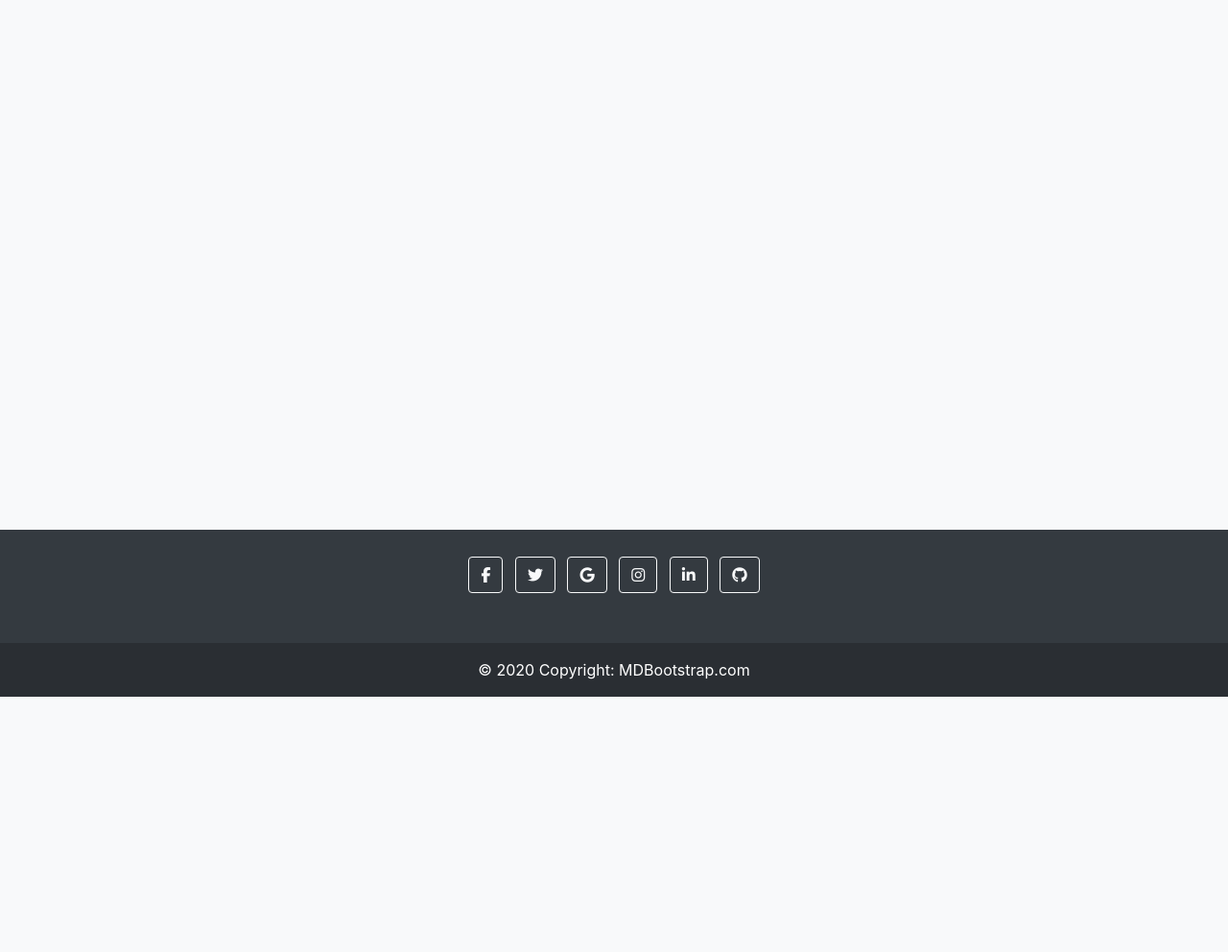
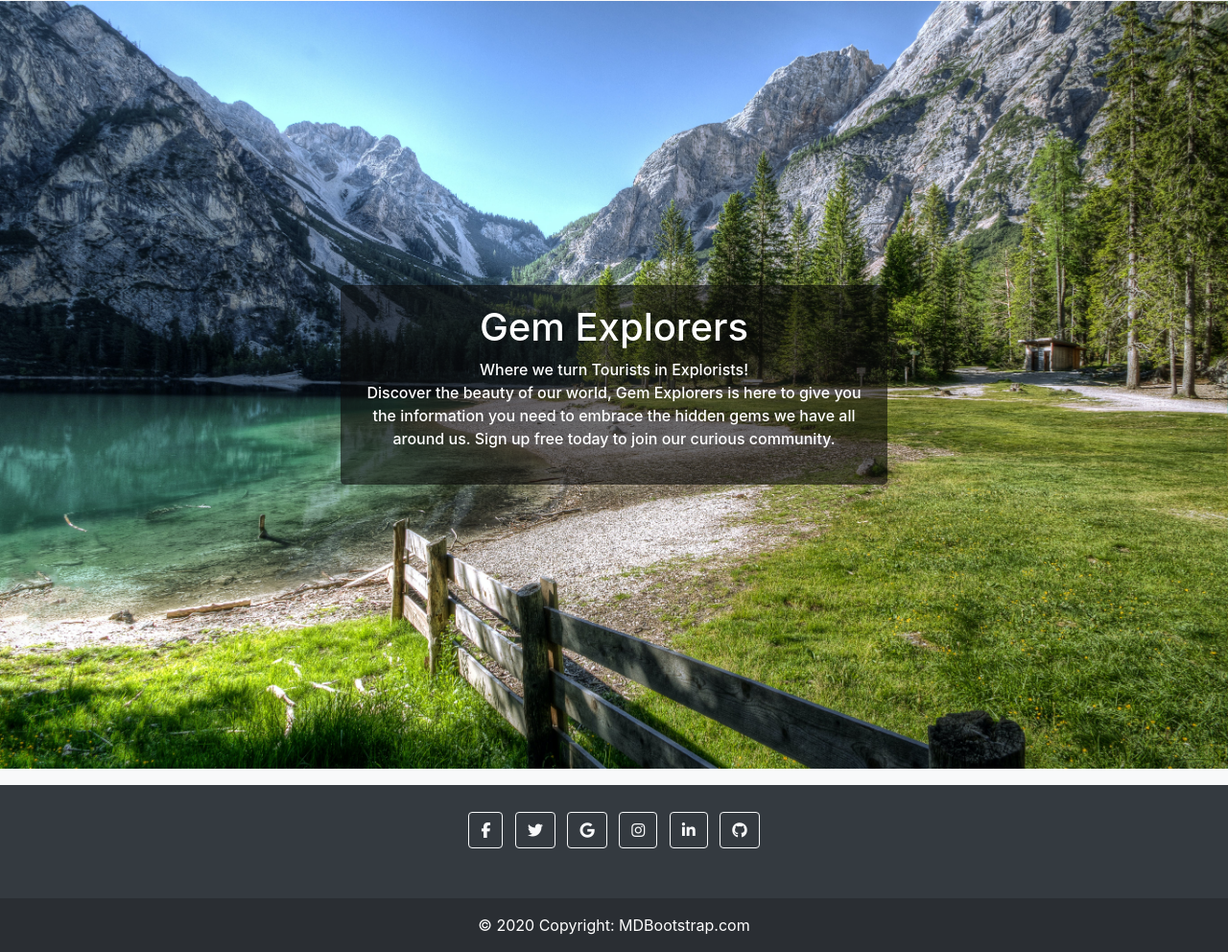
Before and after one commit to Antonyeaster/gem-explorers, a Django app: page / in a window 1280 px wide. Shown: the part 74-1066 px from the top of the page at 96% size. Before the commit the page ends 800 px from the top, so only its background shows below. Run offline with Django 3.2, Linux system fonts and the light colour scheme; data that the repository does not hold is empty; some libraries are stand-ins or nearby versions.

Commit message:
Add hero image with site purpose

```diff
--- a/static/css/style.css
+++ b/static/css/style.css
@@ -1,3 +1,4 @@
+
 .logo {
     font-size: 40px;
     color: white;
@@ -19,6 +20,29 @@ body{
     flex-direction: column;
 }
 
+.hero {
+    background-image: url('static/images/pexels-eberhard-grossgasteiger-534164.jpg');
+    background-size: cover;
+    background-position: center;
+    height: 800px;
+}
+
+.hero-content {
+    background-color: rgba(10, 10, 10, 0.6);
+    padding: 20px;
+    border-radius: 5px;
+    color: #fff;
+}
+
+.hero-content h1 {
+    font-size: 40px;
+    font-weight: 500;
+}
+
+.hero-content p {
+    font-weight: 500;
+}
+
 .navbar-brand {
     font-size: 2em;
 }
--- a/templates/index.html
+++ b/templates/index.html
@@ -1,6 +1,29 @@
 {% extends "base.html" %}
 
 {% block content %}
+
+{% load static %}
+
+<section
+  class="hero d-flex align-items-center"
+  style="
+    background-image: url('static/images/hero-image.jpg');"
+>
+  <div class="container">
+    <div class="row">
+      <div class="col-lg-6 offset-lg-3 text-center hero-content">
+        <h1>Gem Explorers</h1>
+        <p >
+          Where we turn Tourists in Explorists!
+          <br />
+          Discover the beauty of our world, Gem Explorers is here to give you
+          the information you need to embrace the hidden gems we have all around
+          us. Sign up free today to join our curious community.
+        </p>
+      </div>
+    </div>
+  </div>
+</section>
 <div class="container-fluid">
   <div class="row">
     <div class="col-12 mt-3 left">
@@ -11,43 +34,50 @@
             <div class="card-body">
               <div class="image-container">
                 {% if 'placeholder' in post.featured_image.url %}
-                                <img class="card-img-top"
-                                src="https://res.cloudinary.com/dqphba816/image/upload/v1700259476/DSC3050-scaled_x7dfgm.jpg" alt="Lake with mountain reflections">
+                <img
+                  class="card-img-top"
+                  src="https://res.cloudinary.com/dqphba816/image/upload/v1700259476/DSC3050-scaled_x7dfgm.jpg"
+                  alt="Lake with mountain reflections"
+                />
                 {% else %}
-                                <img class="card-img-top" src="{{ post.featured_image.url}}">
+                <img class="card-img-top" src="{{ post.featured_image.url}}" />
                 {% endif %}
                 <div class="image-flash">
                   <p class="author">Author: {{ post.author }}</p>
                 </div>
-
               </div>
               <a href="{% url 'location_detail' post.slug %}" class="post-link">
                 <h2 class="card-title">{{ post.title }}</h2>
                 <p class="card-text">{{ post.excerpt }}</p>
               </a>
-                            <hr>
+              <hr />
               <p class="card-text text-muted h6">
-                                {{ post.created_on }} <i class="fa-regular fa-thumbs-up"></i> {{ post.number_of_likes}}</p>
-
+                {{ post.created_on }} <i class="fa-regular fa-thumbs-up"></i> {{
+                post.number_of_likes}}
+              </p>
             </div>
           </div>
         </div>
         {% if forloop.counter|divisibleby:6 %}
       </div>
-            <div class="row">
-                {% endif %}
-                {% endfor %}
-            </div>
+      <div class="row">{% endif %} {% endfor %}</div>
     </div>
   </div>
   {% if is_paginated %}
   <nav aria-label="Page navigation">
     <ul class="pagination justify-content-center">
       {% if page_obj.has_previous %}
-            <li><a href="?page={{ page_obj.previous_page_number }}" class="page-link">&laquo; PREV </a></li>
-            {% endif %}
-            {% if page_obj.has_next %}
-            <li><a href="?page={{ page_obj.next_page_number }}" class="page-link"> NEXT &raquo;</a></li>
+      <li>
+        <a href="?page={{ page_obj.previous_page_number }}" class="page-link"
+          >&laquo; PREV
+        </a>
+      </li>
+      {% endif %} {% if page_obj.has_next %}
+      <li>
+        <a href="?page={{ page_obj.next_page_number }}" class="page-link">
+          NEXT &raquo;</a
+        >
+      </li>
 
       {% endif %}
     </ul>
```
Lines whose indentation alone changed are shown as unchanged.
